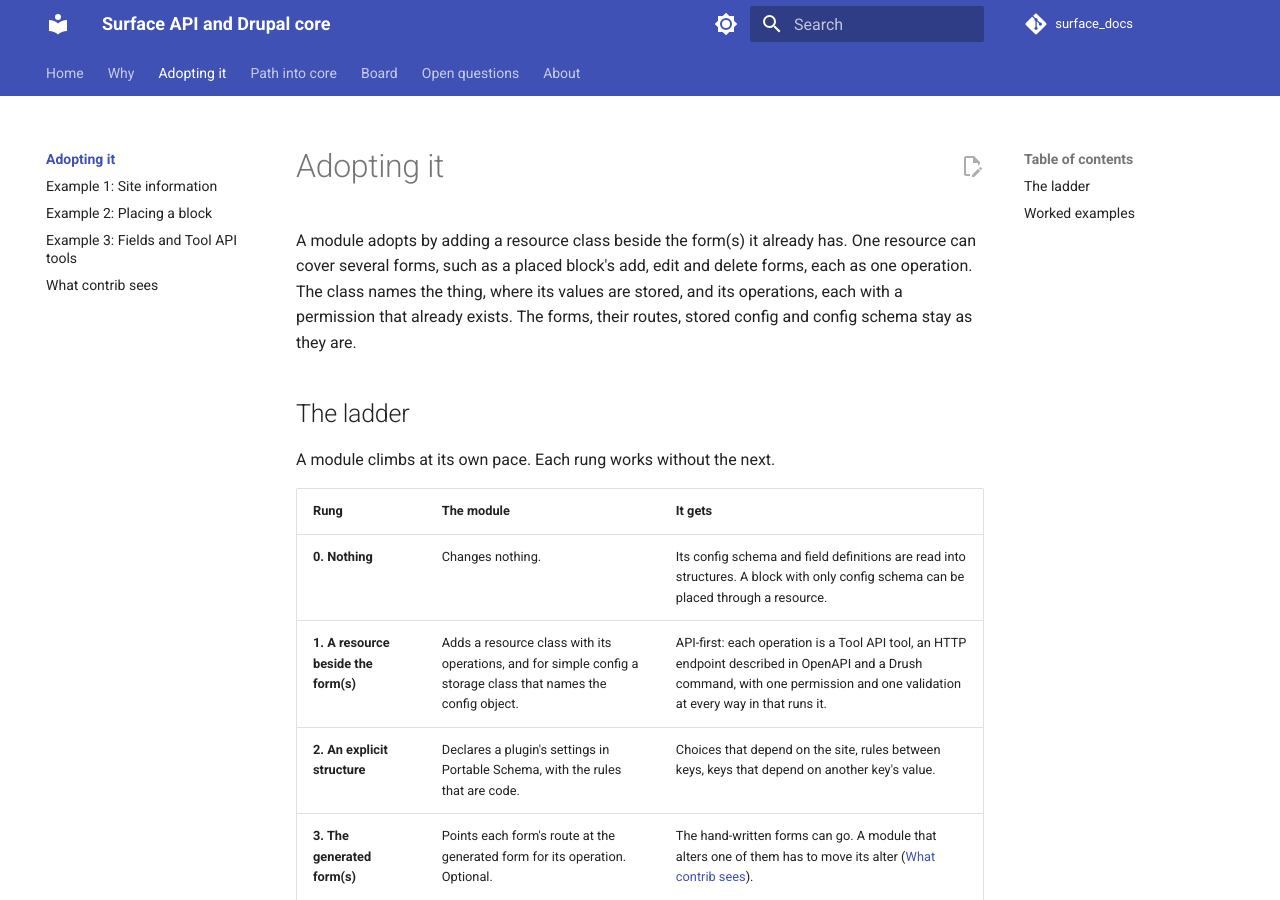
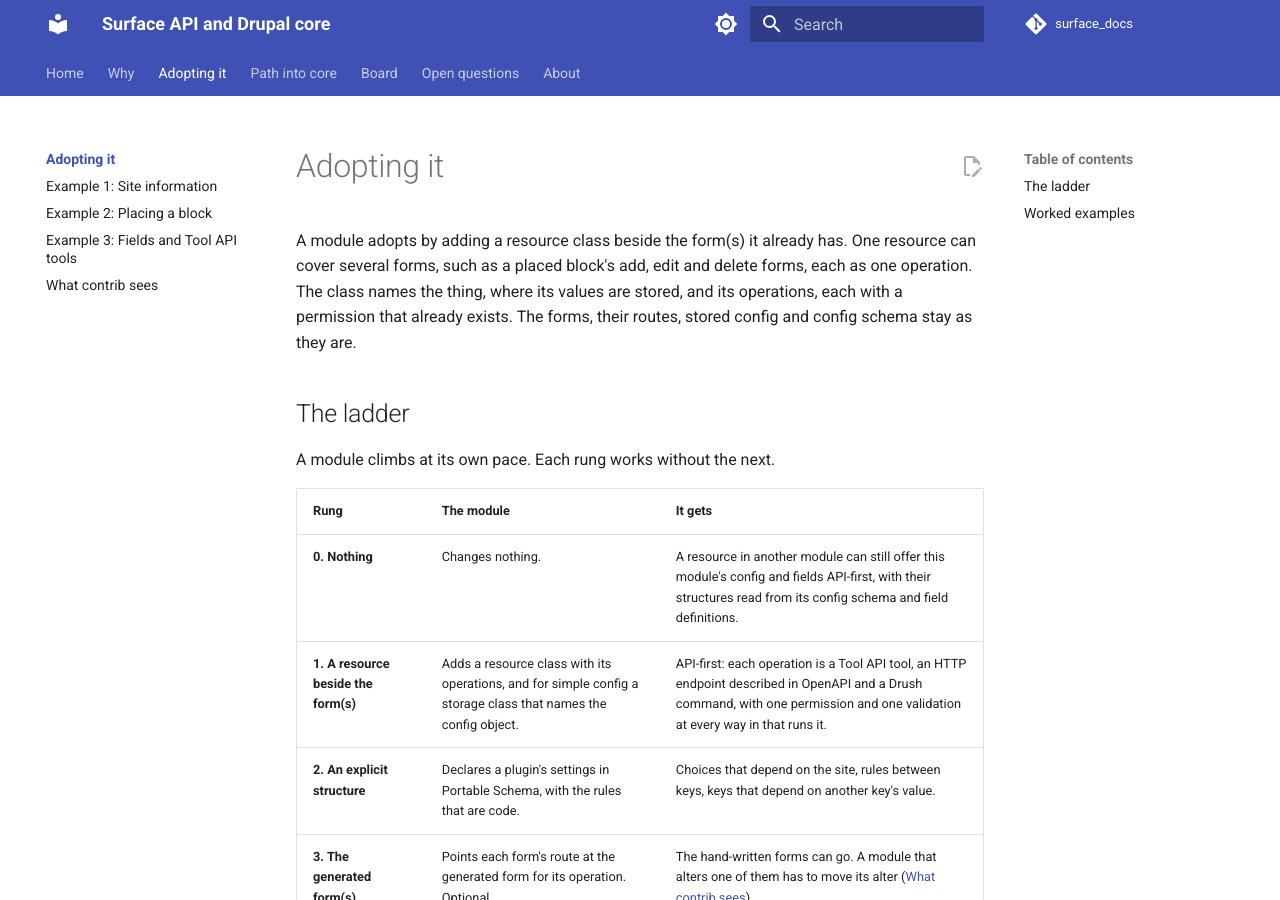
Before and after one commit to mlander/surface_docs, an MkDocs documentation site: the page built from docs/adopting/index.md, in a window 1280 px wide and 900 px high. Built offline with MkDocs 1.6.1 and Material for MkDocs 9.7.7, drawn with Linux system fonts in a browser that asks for light colours; comment, search, counter and statistics services are not loaded.

Commit message:
Adopting: rung 0 without the block example

```diff
--- a/docs/adopting/index.md
+++ b/docs/adopting/index.md
@@ -8,7 +8,7 @@ A module climbs at its own pace. Each rung works without the next.
 
 | Rung | The module | It gets |
 |---|---|---|
-| **0. Nothing** | Changes nothing. | Its config schema and field definitions are read into structures. A block with only config schema can be placed through a resource. |
+| **0. Nothing** | Changes nothing. | A resource in another module can still offer this module's config and fields API-first, with their structures read from its config schema and field definitions. |
 | **1. A resource beside the form(s)** | Adds a resource class with its operations, and for simple config a storage class that names the config object. | API-first: each operation is a Tool API tool, an HTTP endpoint described in OpenAPI and a Drush command, with one permission and one validation at every way in that runs it. |
 | **2. An explicit structure** | Declares a plugin's settings in Portable Schema, with the rules that are code. | Choices that depend on the site, rules between keys, keys that depend on another key's value. |
 | **3. The generated form(s)** | Points each form's route at the generated form for its operation. Optional. | The hand-written forms can go. A module that alters one of them has to move its alter ([What contrib sees](contrib.md)). |
```
